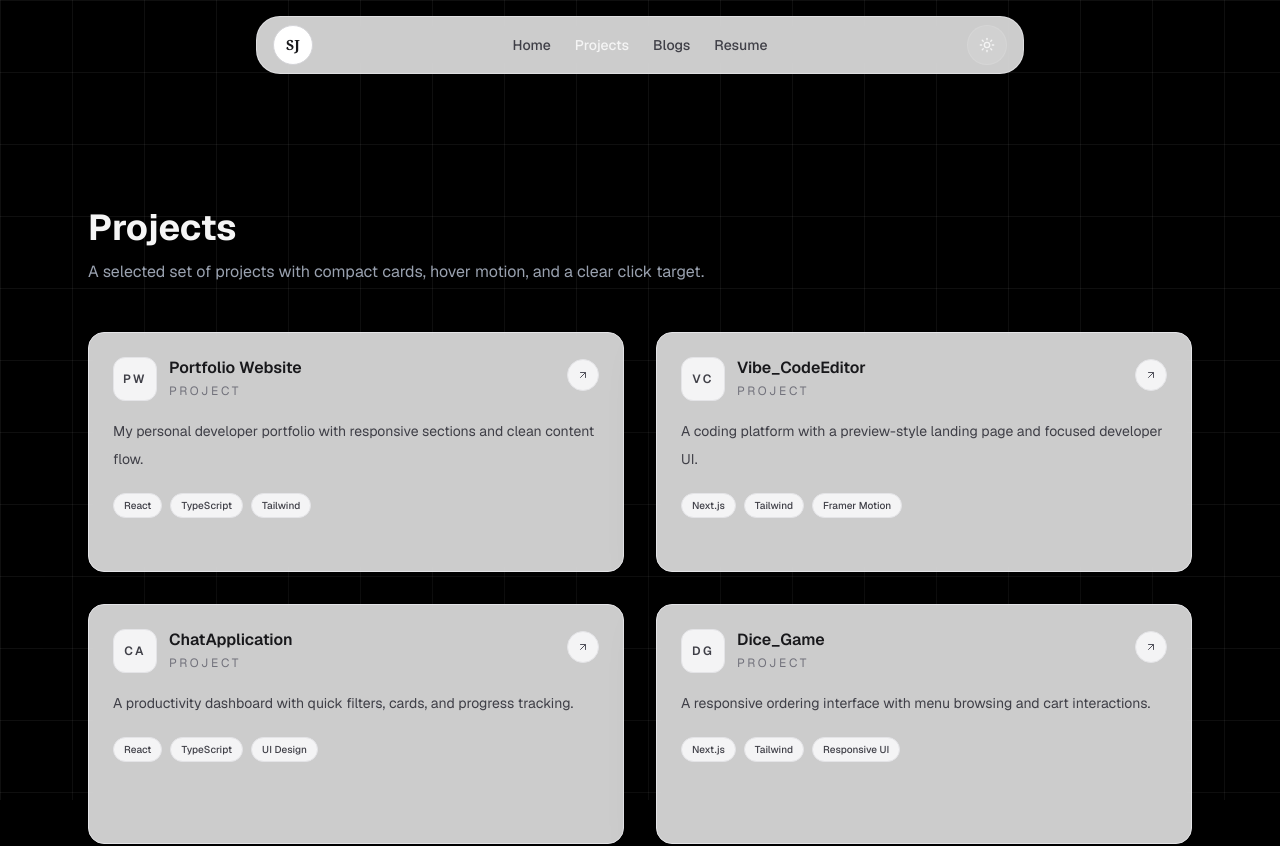
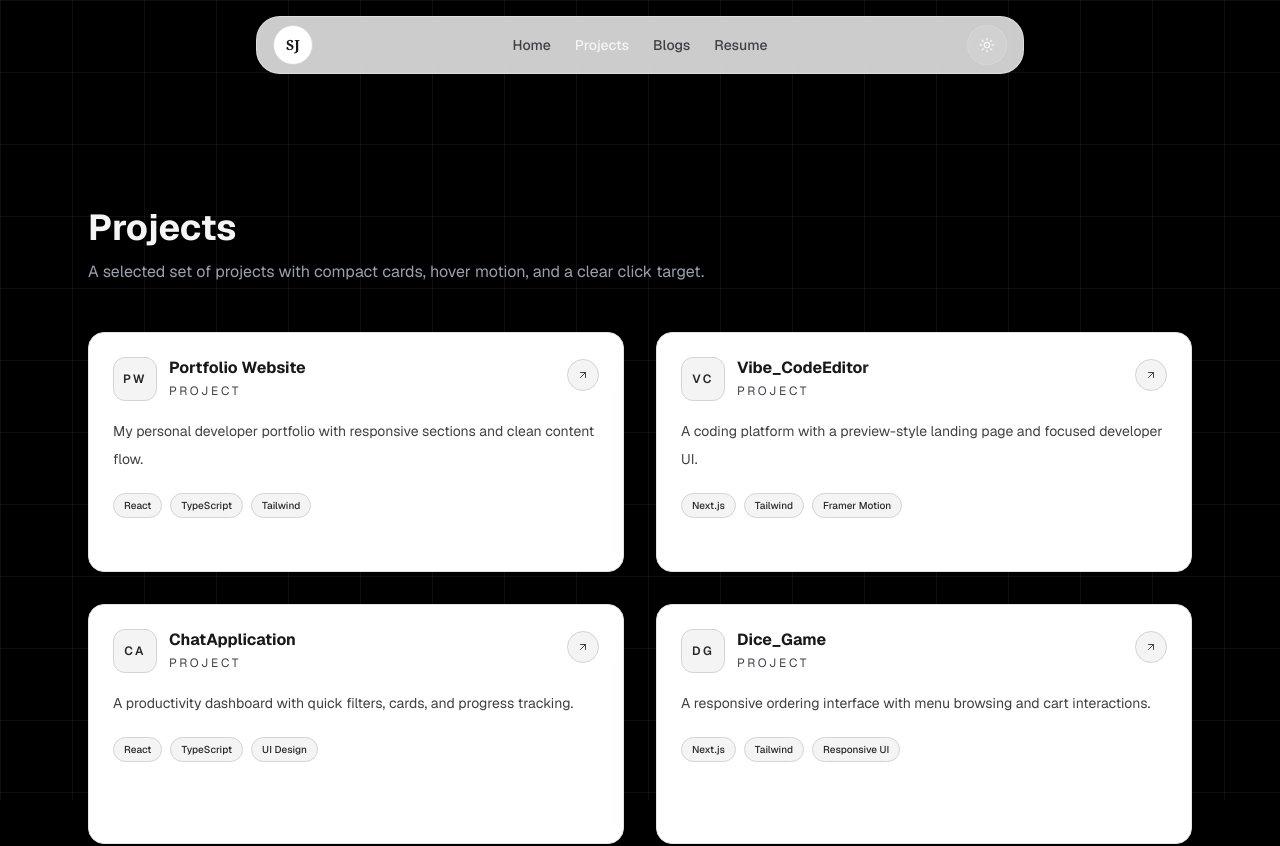
Before and after one commit to Jain4556/sunil-portfolio, a Next.js app: page /projects in a window 1280 px wide. Shown: the top 846 px of the page. Built offline with nearby package versions, Linux system fonts and the light colour scheme.

Commit message:
updated_projectcardandlayoutsection

```diff
--- a/src/app/layout.tsx
+++ b/src/app/layout.tsx
@@ -4,6 +4,7 @@ import "./globals.css";
 import Navbar from "@/components/Navbar";
 import { ThemeProvider } from "@/components/ThemeProvider";
 import BackgroundGrid from "@/components/BackgroundGrid";
+import Footer from "@/components/Footer";
 
 const geistSans = Geist({
   variable: "--font-geist-sans",
@@ -38,7 +39,7 @@ export default function RootLayout({
           <div className="pt-32">
 
             {children}</div>
-
+        <Footer/>
         </ThemeProvider>
       </body>
     </html>
--- a/src/app/page.tsx
+++ b/src/app/page.tsx
@@ -5,7 +5,7 @@ export default function Home() {
   return (
     <main className="space-y-32">
       <Hero />
-      <Footer/>
+
     </main>
   );
 }
--- a/src/components/Hero.tsx
+++ b/src/components/Hero.tsx
@@ -8,7 +8,7 @@ import About from "./About";
 import TechStack from "./TechStack";
 import ProjectCard from "./ProjectCard";
 import { projects } from "@/data/projects";
-import { FaLinkedin, FaGithub } from "react-icons/fa";
+import { FaLinkedin, FaGithub, FaDiscord } from "react-icons/fa";
 import { SiDiscord } from "react-icons/si";
 
 const heroPhrases = [
@@ -111,19 +111,20 @@ export default function Hero() {
               </div>
             </div>
 
-           <div className="mt-10">
+            <div className="mt-10">
               <div className="w-full">
                 <div className="mb-4">
                   <p className="text-sm font-semibold text-zinc-600 dark:text-zinc-400">Find me on</p>
                   <div className="mt-2 flex gap-3">
-                    <a href="https://www.linkedin.com/in/sunil-jain-1308a12a9/" target="_blank" rel="noreferrer" className="inline-flex h-10 w-10 items-center justify-center rounded-full bg-zinc-900 text-zinc-900 dark:text-white transition-all hover:scale-105 dark:bg-zinc-900">
+                    <a href="https://www.linkedin.com/in/sunil-jain-1308a12a9/" target="_blank" rel="noreferrer" className="inline-flex h-10 w-10 items-center justify-center rounded-full border border-zinc-200 bg-white text-zinc-700 transition-all duration-200 hover:scale-105 hover:bg-zinc-100  dark:border-white/10 dark:bg-zinc-900 dark:text-white dark:hover:bg-zinc-800 hover:text-[#0A66C2]">
                       <FaLinkedin size={16} />
                     </a>
-                    <a href="https://github.com/Jain4556" target="_blank" rel="noreferrer" className="inline-flex h-10 w-10 items-center justify-center rounded-full bg-zinc-900 text-zinc-900 dark:text-white transition-all hover:scale-105 dark:bg-zinc-900">
+                    <a href="https://github.com/Jain4556" target="_blank" rel="noreferrer" className="inline-flex h-10 w-10 items-center justify-center rounded-full border border-zinc-200 bg-white text-zinc-700 transition-all duration-200 hover:scale-105 hover:bg-zinc-100  dark:border-white/10 dark:bg-zinc-900 dark:text-white dark:hover:bg-zinc-800 hover:text-black dark:hover:text-white
+">
                       <FaGithub size={16} />
                     </a>
-                    <a href="https://discord.com/users/your-id" target="_blank" rel="noreferrer"  className="inline-flex h-10 w-10 items-center justify-center rounded-full bg-zinc-900 text-zinc-900 dark:text-white transition-all hover:scale-105 dark:bg-zinc-900">
-                      <SiDiscord size={16} />
+                    <a href="https://discord.com/users/your-id" target="_blank" rel="noreferrer" className="inline-flex h-10 w-10 items-center justify-center rounded-full border border-zinc-200 bg-white text-zinc-700 transition-all duration-200 hover:scale-105 hover:bg-zinc-100 dark:border-white/10 dark:bg-zinc-900 dark:text-white dark:hover:bg-zinc-800 hover:text-[#5865F2]">
+                    <FaDiscord size={16} />
                     </a>
                   </div>
                 </div>
@@ -141,17 +142,20 @@ export default function Hero() {
                   whileInView={{ opacity: 1, y: 0 }}
                   viewport={{ once: true, amount: 0.2 }}
                   transition={{ duration: 0.5, ease: "easeOut" }}
-                 className="mt-10 border-t border-zinc-200 dark:border-white/5 pt-14"
+                  className="mt-10 border-t border-zinc-200 dark:border-white/5 pt-14"
                 >
                   <div className="flex items-end justify-between gap-4">
                     <div>
 
-                      <h2 className="mt-2 text-2xl font-bold sm:text-3xl">
+                      <h2 className="mt-2 text-2xl font-bold text-zinc-900 dark:text-white sm:text-3xl">
                         Projects
                       </h2>
                     </div>
 
-                    <Link href="/projects" className="text-sm text-zinc-700 dark:text-zinc-500 transition hover:text-zinc-900 dark:hover:text-white">
+                    <Link
+                      href="/projects"
+                      className="text-sm font-medium text-zinc-700 transition-colors duration-200 hover:text-zinc-950 dark:text-zinc-400 dark:hover:text-white"
+                    >
                       View all
                     </Link>
                   </div>
--- a/src/components/ProjectCard.tsx
+++ b/src/components/ProjectCard.tsx
@@ -15,11 +15,22 @@ type ProjectCardProps = {
   compact?: boolean;
 };
 
-export default function ProjectCard({ project, compact = false }: ProjectCardProps) {
+export default function ProjectCard({
+  project,
+  compact = false,
+}: ProjectCardProps) {
   const href = getProjectHref(project);
-  const isExternal = typeof href === "string" && /^https?:\/\//.test(href);
+
+  const isExternal =
+    typeof href === "string" && /^https?:\/\//.test(href);
+
   const hoverMotion = { y: -3 };
-  const hoverTransition = { type: "spring" as const, stiffness: 320, damping: 28 };
+
+  const hoverTransition = {
+    type: "spring" as const,
+    stiffness: 320,
+    damping: 28,
+  };
 
   const accentLabel = project.slug
     .split("-")
@@ -27,51 +38,105 @@ export default function ProjectCard({ project, compact = false }: ProjectCardPro
     .map((part: string) => part[0]?.toUpperCase())
     .join("");
 
-
   const cardClassName = [
-  "group block h-full min-h-[240px] rounded-2xl border border-zinc-200 bg-white/80 p-6 backdrop-blur-md",
-  "dark:border-white/10 dark:bg-white/[0.04]",
-  "shadow-[0_20px_50px_rgba(0,0,0,0.15)] dark:shadow-[0_20px_50px_rgba(0,0,0,0.35)]",
+    "group block h-full min-h-[240px]",
+    "rounded-2xl",
+    "border border-zinc-200",
+    "bg-white",
+    "p-6",
+    "shadow-[0_20px_50px_rgba(0,0,0,0.12)]",
     "transition-all duration-300",
-  "hover:-translate-y-1 hover:border-zinc-300 hover:bg-white",
-  "dark:hover:border-white/20 dark:hover:bg-white/[0.07]",
+    "hover:-translate-y-1",
+    "hover:border-zinc-300",
+    "hover:bg-zinc-50",
     "focus-visible:outline-none",
+    "dark:border-white/10",
+    "dark:bg-zinc-900",
+    "dark:shadow-[0_20px_50px_rgba(0,0,0,0.35)]",
+    "dark:hover:border-white/20",
+    "dark:hover:bg-zinc-900",
   ].join(" ");
-
 
   const cardBody = (
     <div className="flex h-full flex-col gap-4">
       <div className="flex items-start justify-between gap-3">
         <div className="flex items-center gap-3">
-        <div className="flex h-10 w-10 shrink-0 items-center justify-center rounded-xl border border-zinc-200 bg-zinc-100 text-xs font-semibold tracking-[0.2em] text-zinc-700 transition-transform duration-200 group-hover:scale-105 dark:border-white/10 dark:bg-white/5 dark:text-white/70 sm:h-11 sm:w-11">
+          {/* Project Initials */}
+          <div
+            className="
+              flex h-10 w-10 shrink-0 items-center justify-center
+              rounded-xl
+              border border-zinc-300
+              bg-zinc-100
+              text-xs font-semibold
+              tracking-[0.2em]
+              text-zinc-800
+              transition-transform duration-200
+              group-hover:scale-105
+              dark:border-white/10
+              dark:bg-white/5
+              dark:text-zinc-300
+              sm:h-11 sm:w-11
+            "
+          >
             {accentLabel || "PR"}
           </div>
 
           <div className="min-w-0">
-          <h2 className="truncate text-sm font-semibold leading-tight text-zinc-900 dark:text-white sm:text-base">
+            {/* Project Title */}
+            <h2 className="truncate text-sm font-bold leading-tight text-zinc-900 dark:text-white sm:text-base">
               {project.title}
             </h2>
 
-          <p className="mt-1 text-[11px] uppercase tracking-[0.22em] text-zinc-500 dark:text-white/45 sm:text-[12px]">
+            {/* Project Label */}
+            <p className="mt-1 text-[11px] uppercase tracking-[0.22em] text-zinc-700 dark:text-zinc-400 sm:text-[12px]">
               Project
             </p>
           </div>
         </div>
 
-      <span className="mt-0.5 flex h-8 w-8 shrink-0 items-center justify-center rounded-full border border-zinc-200 bg-zinc-100 text-zinc-600 transition-transform duration-200 group-hover:translate-x-0.5 group-hover:-translate-y-0.5 dark:border-white/10 dark:bg-white/5 dark:text-white/60">
+        {/* Arrow */}
+        <span
+          className="
+            mt-0.5 flex h-8 w-8 shrink-0 items-center justify-center
+            rounded-full
+            border border-zinc-300
+            bg-zinc-100
+            text-zinc-700
+            transition-transform duration-200
+            group-hover:translate-x-0.5
+            group-hover:-translate-y-0.5
+            dark:border-white/10
+            dark:bg-white/5
+            dark:text-zinc-300
+          "
+        >
           <FiArrowUpRight className="text-xs" />
         </span>
       </div>
 
-    <p className="line-clamp-3 text-sm leading-7 text-zinc-700 dark:text-white/70">
+      {/* Description */}
+      <p className="line-clamp-3 text-sm leading-7 text-zinc-700 dark:text-zinc-300">
         {project.description}
       </p>
 
+      {/* Tech Stack */}
       <div className="flex flex-wrap gap-2 pt-1">
         {project.tech.map((tech: string, i: number) => (
           <span
             key={i}
-          className="rounded-full border border-zinc-200 bg-zinc-100 px-2.5 py-1 text-[10px] font-medium text-zinc-700 dark:border-white/10 dark:bg-white/5 dark:text-white/75"
+            className="
+              rounded-full
+              border border-zinc-300
+              bg-zinc-100
+              px-2.5 py-1
+              text-[10px]
+              font-medium
+              text-zinc-800
+              dark:border-white/10
+              dark:bg-white/5
+              dark:text-zinc-300
+            "
           >
             {tech}
           </span>
```
Also changed, not shown: src/app/resume/page.tsx (line endings or trailing spaces). Lines whose indentation alone changed are shown as unchanged.
